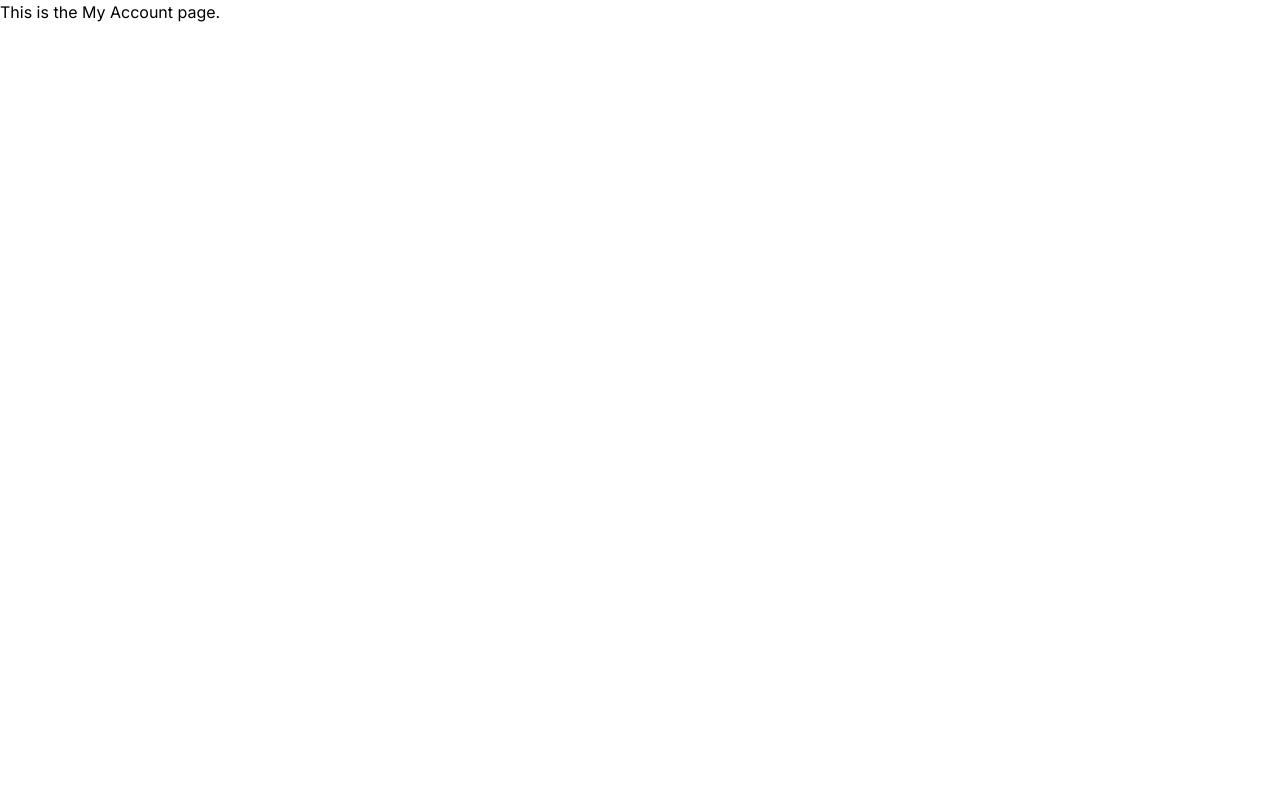
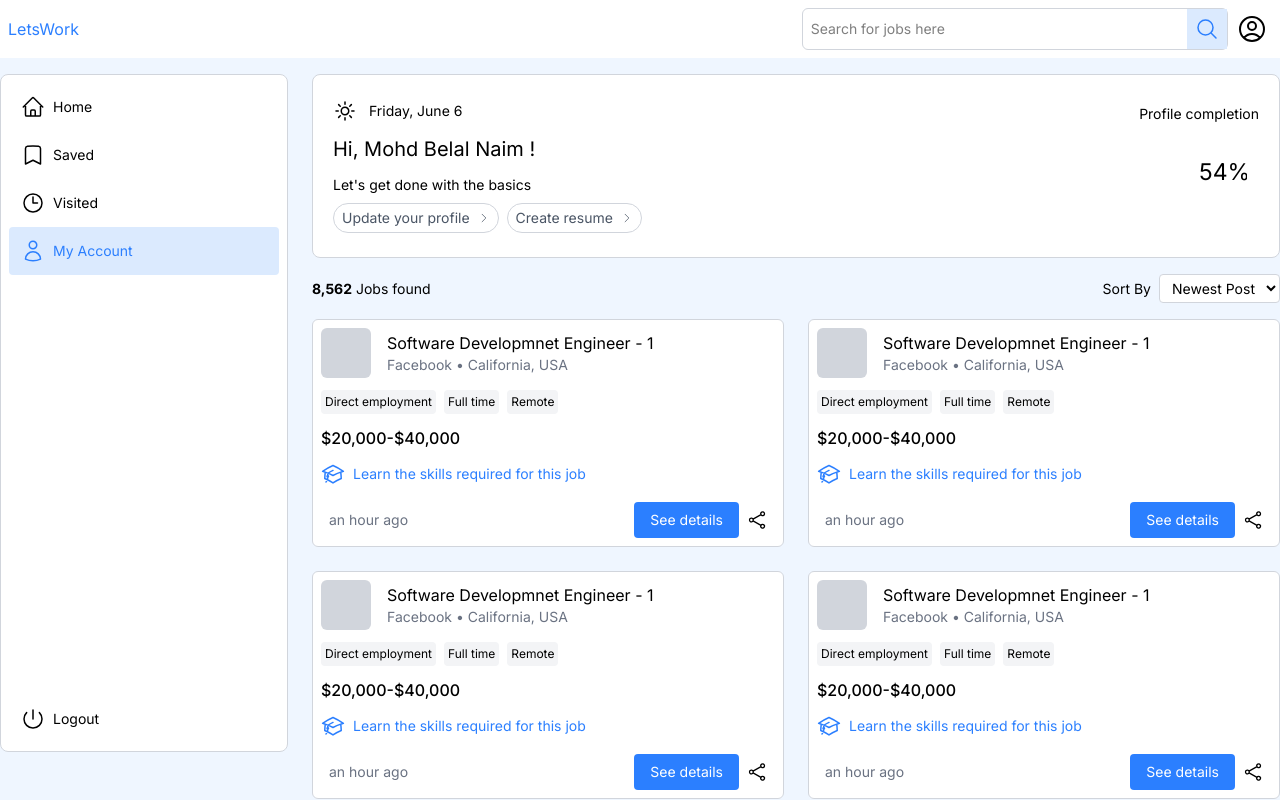
Before and after one commit to MohdBelalNaim/letswork, a React (Vite) app: page /account in a window 1280 px wide. Shown: the top 800 px of the page. Built offline with nearby package versions, Linux system fonts and the light colour scheme.

Commit message:
[ADD] My account component is added

```diff
--- a/src/App.jsx
+++ b/src/App.jsx
@@ -4,7 +4,7 @@ import { BrowserRouter, Routes, Route } from "react-router-dom";
 import DetailsPage from "./pages/DetailsPage";
 import SavedPage from "./pages/SavedPage";
 import VisitedPage from "./pages/VisitedPage";
-import MyAccount from "./pages/MyAccount";
+import MyAccountPage from "./pages/MyAccountPage";
 
 const App = () => {
   return (
@@ -15,7 +15,7 @@ const App = () => {
         <Route path="/details" element={<DetailsPage />} />
         <Route path="/saved" element={<SavedPage />} />
         <Route path="/visited" element={<VisitedPage />} />
-        <Route path="/account" element={<MyAccount />} />
+        <Route path="/account" element={<MyAccountPage />} />
       </Routes>
     </BrowserRouter>
   );
--- a/src/components/Main.jsx
+++ b/src/components/Main.jsx
@@ -133,12 +133,12 @@ const Main = () => {
         Jobs curated for you
       </div>
       <div
-        className={`flex justify-between items-center py-4 sticky top-0 max-sm:hidden ${
+        className={`flex justify-between items-center py-4 z-[999] sticky top-0 max-sm:hidden ${
           isScrolled ? "bg-white shadow" : "bg-transparent"
         } ${isScrolled ? "px-3" : ""}`}
       >
         <div className="text-sm">
-          <span className="font-bold">8,562</span> Jobs found
+          <span className=" font-bold">8,562</span> Jobs found
         </div>
         <div className="flex items-center gap-2 text-sm">
           <div>Sort By</div>
--- a/src/pages/MyAccount.jsx
+++ b/src/components/MyAccount.jsx
@@ -1,9 +1,9 @@
 import React from 'react'
 
-function MyAccount() {
+const MyAccount = () => {
   return (
     <div>
-      This is the My Account page.
+      My Account
     </div>
   )
 }
--- /dev/null
+++ b/src/pages/MyAccountPage.jsx
@@ -0,0 +1,30 @@
+import React from 'react'
+import Sidebar from "../components/Sidebar";
+import Main from "../components/Main";
+import Header from "./Header";
+import MyAccount from '../components/MyAccount';
+function MyAccountPage() {
+
+    return (
+    <div className="bg-blue-50 min-h-screen flex flex-col">
+      <Header/>
+
+
+
+      <div className="flex-1 container mx-auto grid grid-cols-1 sm:grid-cols-[18rem_1fr] gap-6 mt-2">
+
+
+        <aside className="hidden sm:block">
+          <Sidebar />
+        </aside>
+
+
+        <main>
+          <Main/>
+        </main>
+      </div>
+    </div>
+  );
+}
+
+export default MyAccountPage
```
